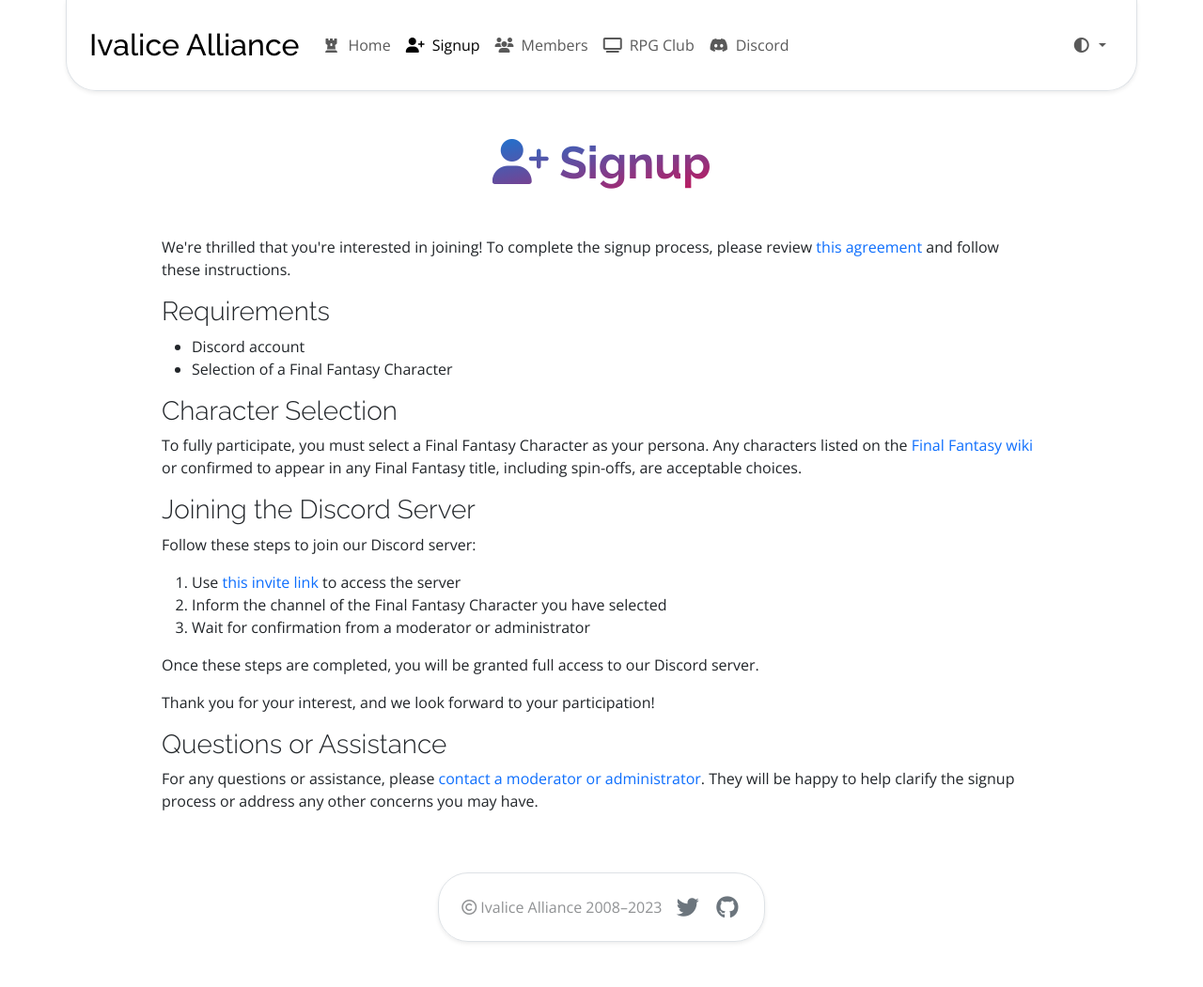
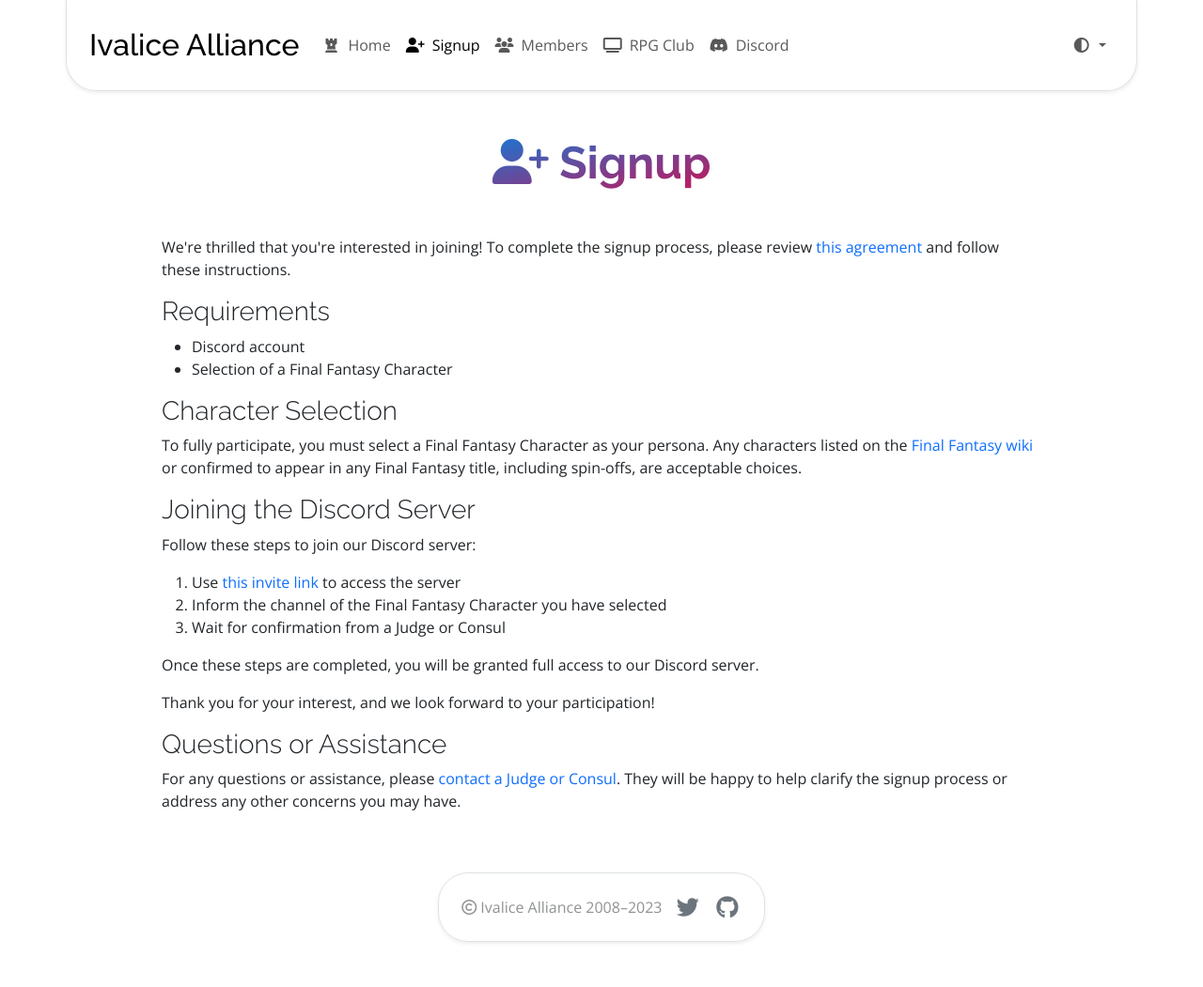
Before and after one commit to ivalicealliance/web-v4, a Jekyll site: the page built from signup.html, in a window 1280 px wide. Shown: the whole page at 94% size. Built offline with Jekyll 4.4.1, drawn with Linux system fonts in a browser that asks for light colours; nearby versions of some CDN libraries.

```diff
--- a/members.html
+++ b/members.html
@@ -103,7 +103,7 @@ icon: members
     const errorMessage =
         `
             <i class="fa-solid fa-triangle-exclamation"></i> Unfortunately {{ construct8 }} is unreachable at the moment. Please try again later. If this issue persists,
-            bring it to the attention of the <a href="{{ site.baseurl }}{% link index.html %}">community's leadership</a>.
+            bring it to the attention of the community's leadership.
         `;
 
     fetch(url)
--- a/signup.html
+++ b/signup.html
@@ -33,7 +33,7 @@ icon: signup
 <ol>
   <li>Use <a href="{{ site.discord }}" class="text-decoration-none">this invite link</a> to access the server</li>
   <li>Inform the channel of the Final Fantasy Character you have selected</li>
-  <li>Wait for confirmation from a moderator or administrator</li>
+  <li>Wait for confirmation from a Judge or Consul</li>
 </ol>
 <p>
   Once these steps are completed, you will be granted full access to our Discord server.
@@ -43,7 +43,7 @@ icon: signup
 </p>
 <h3 class="fw-light">Questions or Assistance</h3>
 <p>
-  For any questions or assistance, please <a href="{{ site.baseurl }}{% link index.html %}#leadership"
-    class="text-decoration-none">contact a moderator or administrator</a>. They will be happy to help clarify the signup
+  For any questions or assistance, please <a href="{{ site.baseurl }}{% link members.html %}"
+    class="text-decoration-none">contact a Judge or Consul</a>. They will be happy to help clarify the signup
   process or address any other concerns you may have.
 </p>
```
